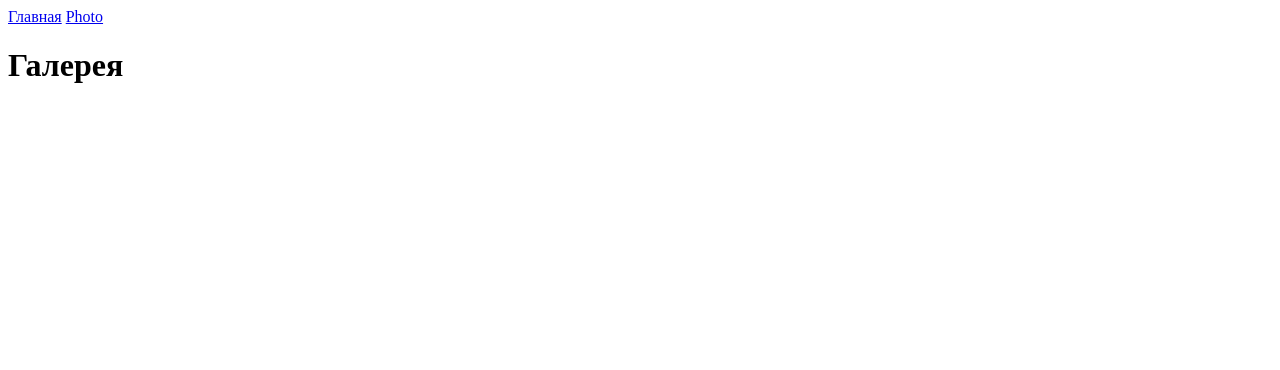
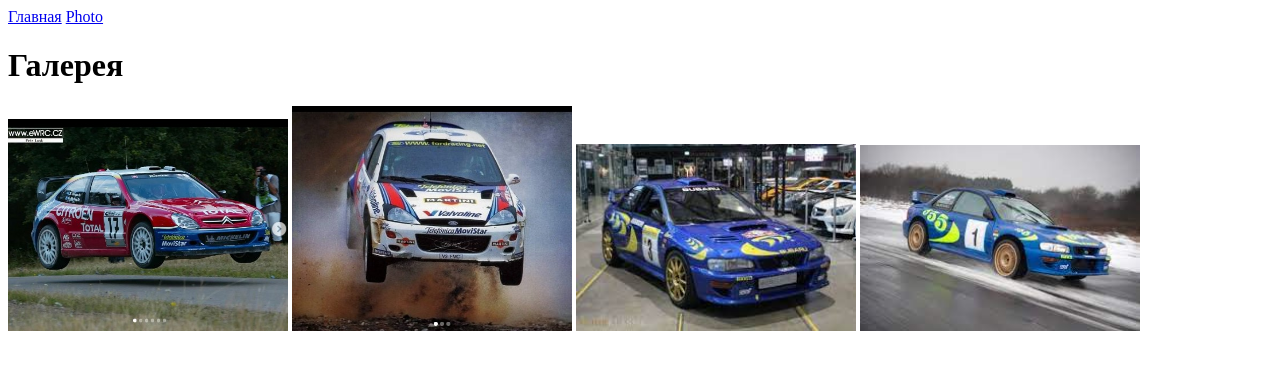
Before and after one commit to Gerzh/Homework, a plain HTML site: page gallery.html in a window 1280 px wide. Drawn offline with Linux system fonts and the light colour scheme.

Commit message:
add photo to gallery

```diff
--- a/gallery.html
+++ b/gallery.html
@@ -12,6 +12,9 @@
         <a href="./gallery.html">Photo</a>
     </nav>
 <h1>Галерея</h1>
-
+<img width="280" src="../images/xsara.jpg" alt="car_photo_citroen">
+<img width="280" src="../images/ford.jpg" alt="car_photo_ford">
+<img width="280" src="../images/subaru.jpg" alt="car_photo_subaru1">
+<img width="280" src="../images/subaru1.jpg" alt="car_photo_subaru2">
 </body>
 </html>
```
